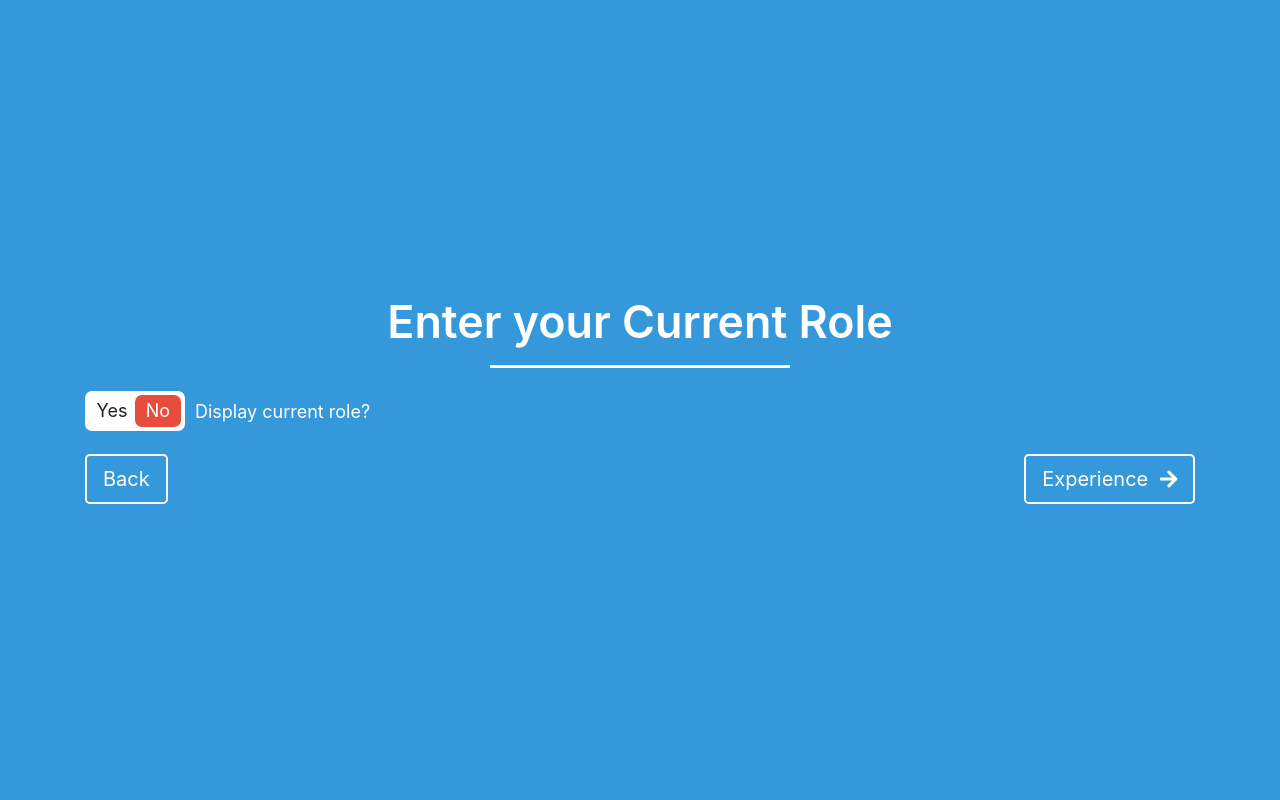
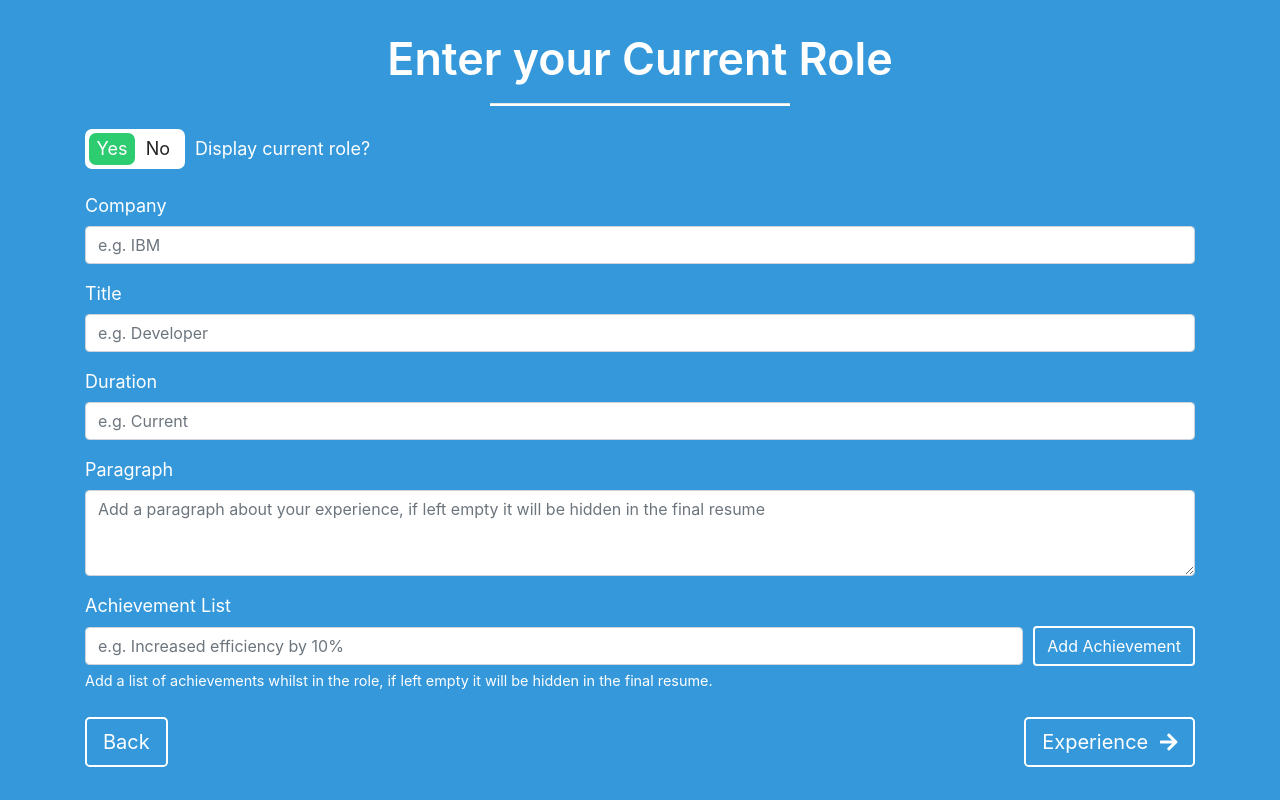
Before and after one commit to Mythie/generate-resume-vue, a Vue app: page /current-role in a window 1280 px wide. Built offline with nearby package versions, Linux system fonts and the light colour scheme.

Commit message:
Fix current role take 2

```diff
--- a/src/store.js
+++ b/src/store.js
@@ -28,8 +28,15 @@ export default new Vuex.Store({
     updateApplicantContact(state, payload) {
       state.config.applicant[payload.prop] = payload.data;
     },
+    updateCurrentRoleEnabled(state, status) {
+      state.config.currentRole.enabled = status;
+    },
     updateCurrentRole(state, payload) {
-      state.config.currentRole = payload;
+      state.config.currentRole.title = payload.title;
+      state.config.currentRole.company = payload.company;
+      state.config.currentRole.duration = payload.duration;
+      state.config.currentRole.achievementList = payload.achievementList;
+      state.config.currentRole.paragraph = payload.paragraph;
     },
     updateExperienceEnabled(state, status) {
       state.config.experience.enabled = status;
--- a/src/views/CurrentRole.vue
+++ b/src/views/CurrentRole.vue
@@ -54,27 +54,14 @@ export default {
     FormExperience,
   },
   computed: {
-
-    formatted() {
-      return {
-        enabled: this.enabled,
-        company: this.company,
-        title: this.title,
-        duration: this.duration,
-        paragraph: this.paragraph,
-        achievementList: this.achievementList,
-      };
+    enabled() {
+      return this.$store.state.config.currentRole.enabled;
     },
   },
-  watch: {
-    formatted() {
-      this.$emit('input', this.formatted);
+  methods: {
+    updateCurrentRoleEnabled(value) {
+      this.$store.commit('updateCurrentRoleEnabled', value);
     },
-  },
-  mounted() {
-    this.$emit('input', this.formatted);
-  },
-  methods: {
     updateCurrentRole(payload) {
       this.$store.commit('updateCurrentRole', payload);
     },
```
